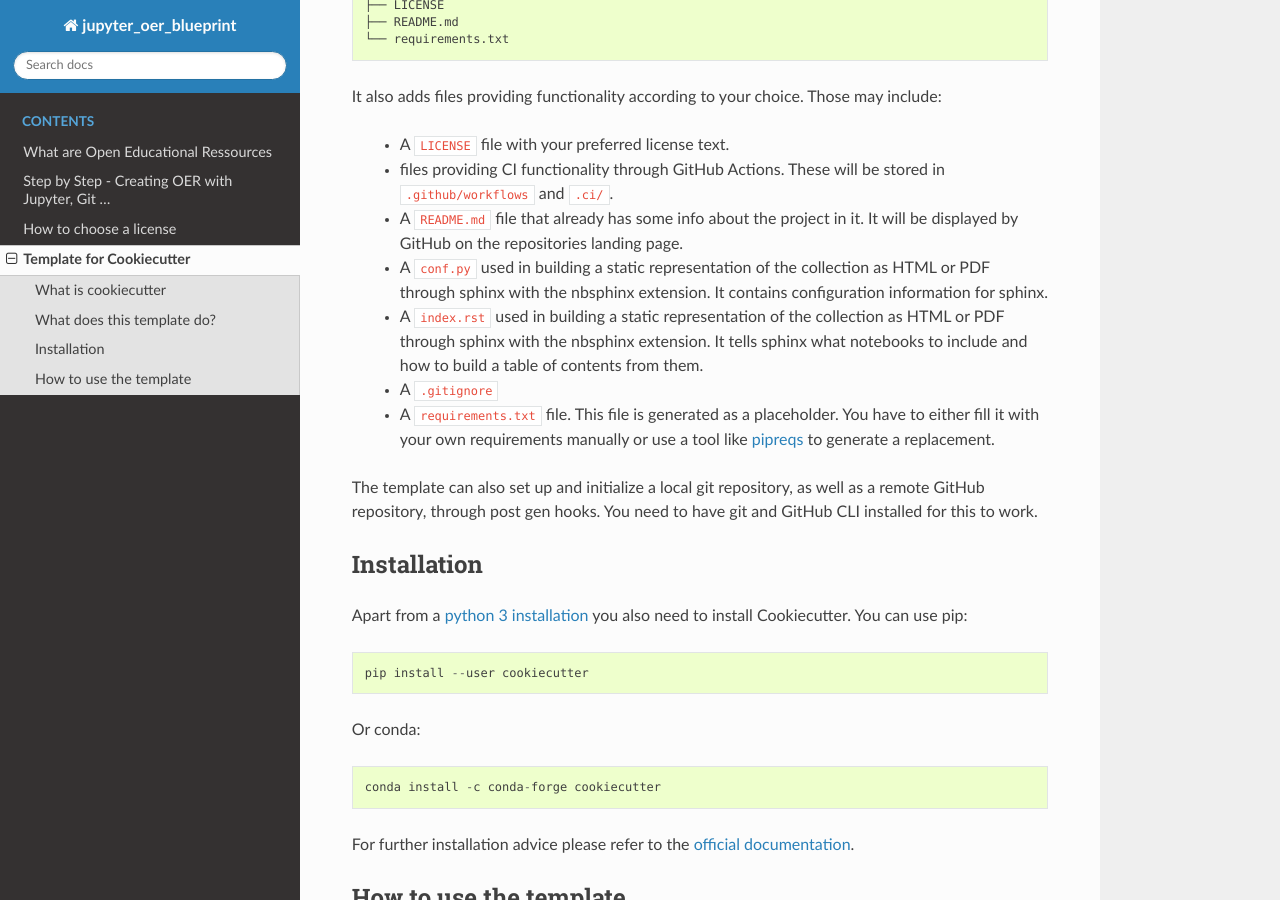
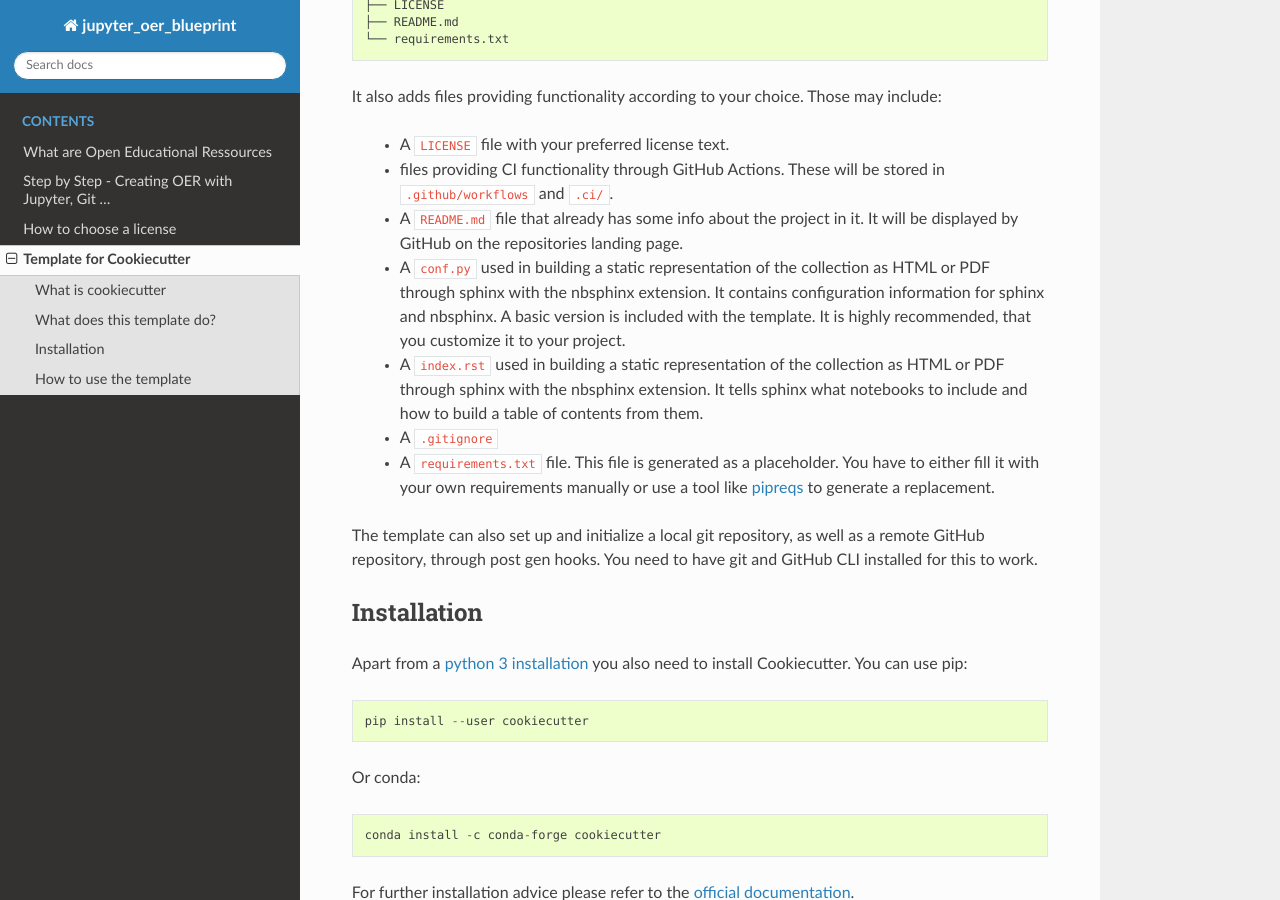
Before and after one commit to spatialaudio/oer_jupyter_readthedocs, a Sphinx documentation site: the page built from source/template.rst, in a window 1280 px wide and 900 px high, scrolled down 854 px. Built offline with Sphinx 7.4.7 and the Read the Docs theme 3.1.0, drawn with Linux system fonts in a browser that asks for light colours; some of the changed text lies outside the part shown.

Commit message:
small template docu changes

```diff
--- a/source/template.rst
+++ b/source/template.rst
@@ -49,7 +49,7 @@ Those may include:
     * A :code:`LICENSE` file with your preferred license text.
     * files providing CI functionality through GitHub Actions. These will be stored in :code:`.github/workflows` and :code:`.ci/`.
     * A :code:`README.md` file that already has some info about the project in it. It will be displayed by GitHub on the repositories landing page.
-    * A :code:`conf.py` used in building a static representation of the collection as HTML or PDF through sphinx with the nbsphinx extension. It contains configuration information for sphinx.
+    * A :code:`conf.py` used in building a static representation of the collection as HTML or PDF through sphinx with the nbsphinx extension. It contains configuration information for sphinx and nbsphinx. A basic version is included with the template. It is highly recommended, that you customize it to your project.
     * A :code:`index.rst` used in building a static representation of the collection as HTML or PDF through sphinx with the nbsphinx extension. It tells sphinx what notebooks to include and how to build a table of contents from them.
     * A :code:`.gitignore`
     * A :code:`requirements.txt` file. This file is generated as a placeholder. You have to either fill it with your own requirements manually or use a tool like `pipreqs`_ to generate a replacement.
@@ -123,7 +123,8 @@ year
 import_notebooks
     If you already have a collection of notebooks, you can choose to include them here.
     They will be copied from the path given for notebook_collection_path.
-    They will replace the placeholder/example :code:`index.ipynb` notebook, :code:`index.rst`, :code:`introduction` folder and notebook, as well as the :code:`data` folder.
+    They will replace the placeholder/example :code:`index.ipynb` notebook, :code:`index.rst`, :code:`requirements.txt`, :code:`introduction` folder and notebook, as well as the :code:`data` folder.
+    If you want to use sphinx, you will have to create your own :code:`index.rst`.
 
 notebook_collection_path
     The path to your collection of Jupyter notebook. Should be a folder containing all necessary materials. The folder itself won't be copied, only its contents.
```
